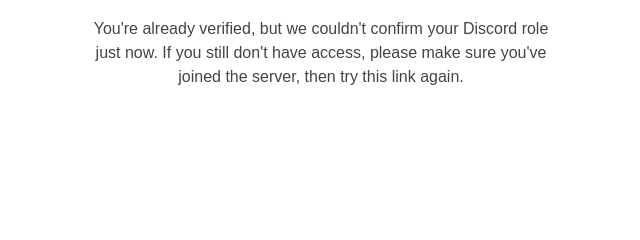
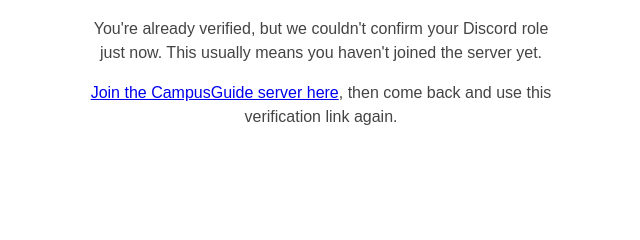
Before and after one commit to bsaiprasad13-main/DiscordCommunity-backend, a Python web app: template templates/already_verified.html in a window 1280 px wide. Shown: the part 136-376 px from the top of the page, without its empty margins (319-959 px from the left). Run offline with Jinja, Linux system fonts and the light colour scheme; the template is opened without the code that fills it, so the values that code supplies are empty.

Commit message:
Add server invite link to already-verified page when role assignment fails

```diff
--- a/templates/already_verified.html
+++ b/templates/already_verified.html
@@ -28,8 +28,10 @@
     {% if role_assigned %}
     <p>You're already verified. Your role has been (re)confirmed — you should have full server access now.</p>
     {% else %}
-    <p>You're already verified, but we couldn't confirm your Discord role just now. If you still don't have access,
-        please make sure you've joined the server, then try this link again.</p>
+    <p>You're already verified, but we couldn't confirm your Discord role just now. This usually means you haven't
+        joined the server yet.</p>
+    <p><a href="https://discord.gg/eJqYwt7be3">Join the CampusGuide server here</a>, then come back and use this
+        verification link again.</p>
     {% endif %}
 </body>
 
```
